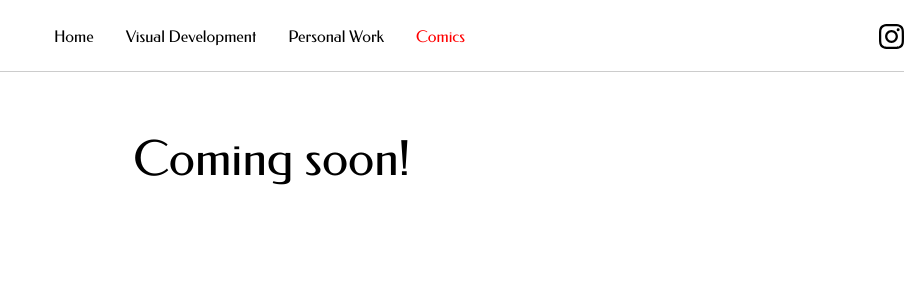
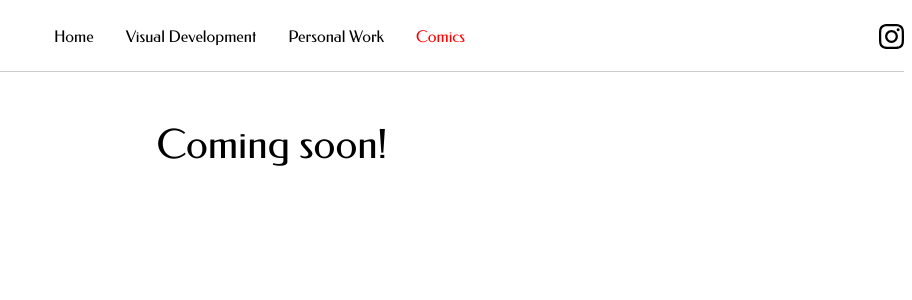
Before and after one commit to andreigarbo/site-miriam, a Vue app: page /comics in a window 1280 px wide. Shown: the top 300 px of the page, without its empty margins (368-1280 px from the left). Built offline with nearby package versions, Linux system fonts and the light colour scheme.

Commit message:
deploying current version

```diff
--- a/src/components/ImageCarousel.vue
+++ b/src/components/ImageCarousel.vue
@@ -1,7 +1,5 @@
 <script setup lang="ts">
 import { ref } from 'vue';
-const ChevronLeftPath = '/svg/chevron-left-svgrepo-com.svg';
-const ChevronRightPath = '/svg/chevron-right-svgrepo-com.svg';
 const props = defineProps<{
   imagePaths: string[] | string;
   width?: string;
@@ -51,10 +49,10 @@ function switchImageNext() {
     <div id="image-container">
       <img class="carousel-image" :src="currentImagePath" />
       <button class="chevron-button" id="prev-img-button" @click="switchImagePrevious">
-        <img class="chevron" :src="ChevronLeftPath" />
+        <img class="chevron" src="/svg/chevron-left-svgrepo-com.svg" />
       </button>
       <button class="chevron-button" id="next-img-button" @click="switchImageNext">
-        <img class="chevron" :src="ChevronRightPath" />
+        <img class="chevron" src="/svg/chevron-right-svgrepo-com.svg" />
       </button>
     </div>
     <div id="preview-selector">
--- a/src/views/ComicView.vue
+++ b/src/views/ComicView.vue
@@ -10,6 +10,6 @@ const placeholderText = ref('Coming soon!');
 <style>
 .coming-soon-text {
   text-align: center;
-  font-size: 3rem;
+  font-size: 2.5rem;
 }
 </style>
```
Also changed, not shown: 10 other files (tests, documents, lock files or other folders).
